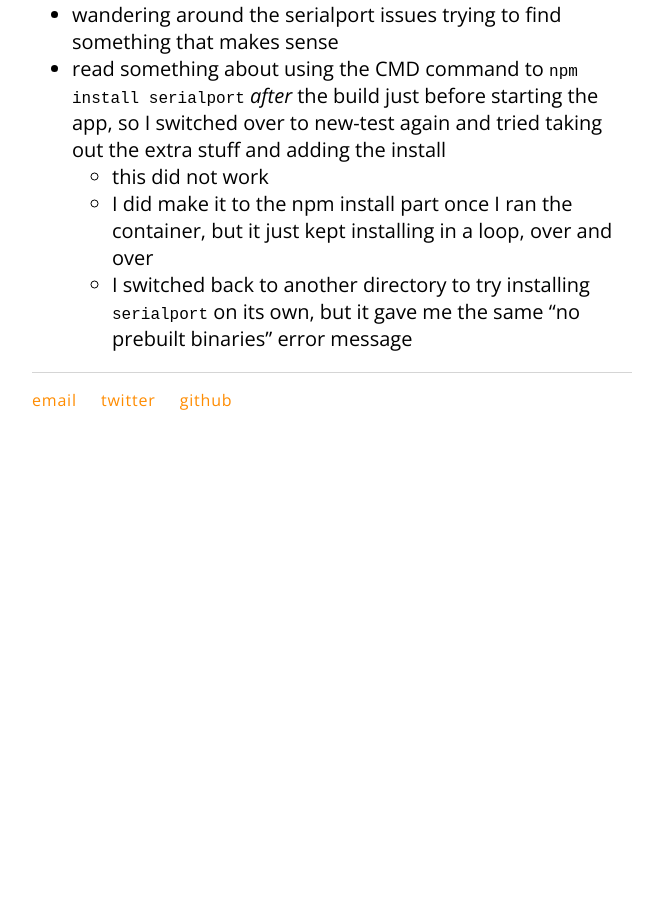
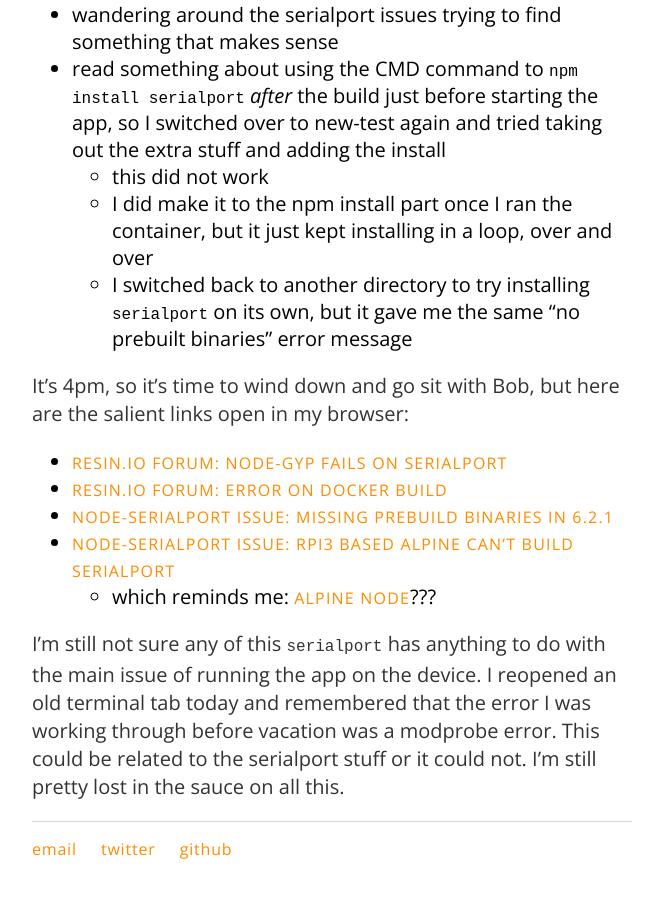
Before and after one commit to carylwyatt/carylwyatt.github.io, a Jekyll site: the page built from _posts/2018-08-03-work-log-jul-30.md, in a window 1280 px wide and 900 px high, scrolled down 6857 px. Shown: the whole window, without its empty margins (308-971 px from the left). Built offline with Jekyll 4.4.1, drawn with Linux system fonts in a browser that asks for light colours; our own code applies the rules of GitHub Pages for plain Markdown files; before the commit the page ends 7308 px from its top, so only the background shows below that.

Commit message:
last bit of notes for aug 3

```diff
--- a/_posts/2018-08-03-work-log-jul-30.md
+++ b/_posts/2018-08-03-work-log-jul-30.md
@@ -158,3 +158,12 @@ Went back and looked at the errors from the npm install. The largest chunk of er
 	- this did not work
 	- I did make it to the npm install part once I ran the container, but it just kept installing in a loop, over and over
 	- I switched back to another directory to try installing `serialport` on its own, but it gave me the same "no prebuilt binaries" error message
+
+It's 4pm, so it's time to wind down and go sit with Bob, but here are the salient links open in my browser:
+- [Resin.io forum: Node-gyp fails on serialport](https://forums.resin.io/t/node-gyp-fails-on-serialport/1600l)
+- [Resin.io forum: Error on docker build](https://forums.resin.io/t/error-on-docker-build/3650)
+- [Node-serialport issue: Missing prebuild binaries in 6.2.1](https://github.com/node-serialport/node-serialport/issues/1588)
+- [Node-serialport issue: Rpi3 based Alpine can't build serialport](https://github.com/node-serialport/node-serialport/issues/1616)
+	- which reminds me: [alpine node](https://github.com/mhart/alpine-node)???
+
+I'm still not sure any of this `serialport` has anything to do with the main issue of running the app on the device. I reopened an old terminal tab today and remembered that the error I was working through before vacation was a modprobe error. This could be related to the serialport stuff or it could not. I'm still pretty lost in the sauce on all this.
```
